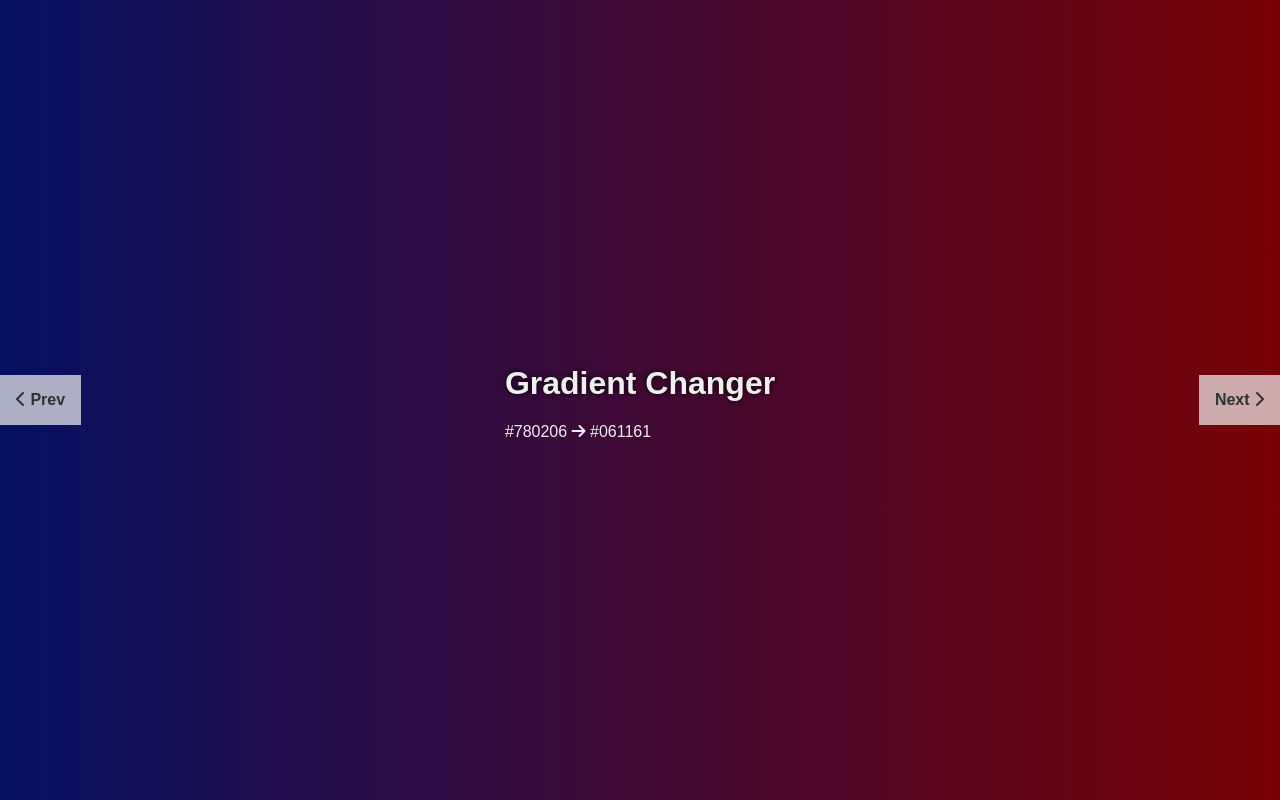
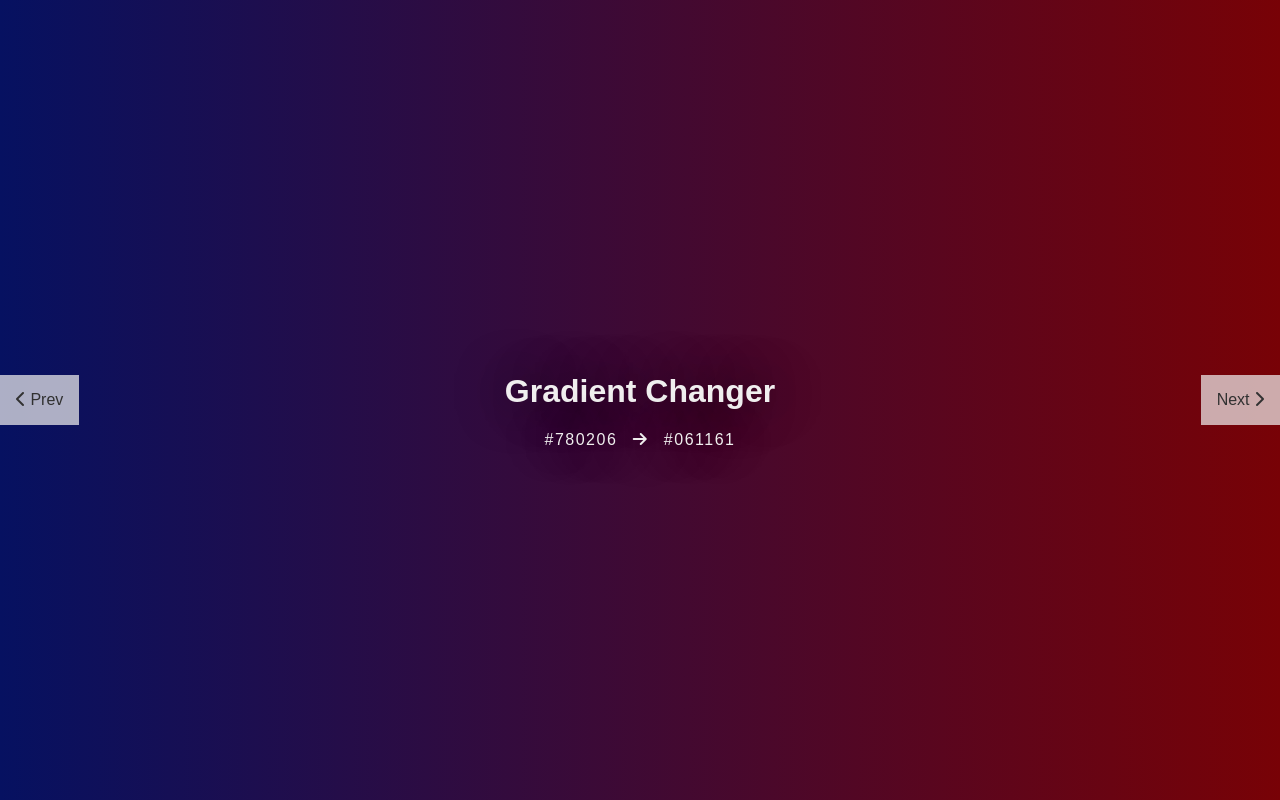
Before and after one commit to Mudi-Igbinoba/Gradient-Changer, a plain HTML site: page index.html in a window 1280 px wide. Drawn offline with Linux system fonts and the light colour scheme; a web font is replaced by a local one.

Commit message:
added final styling

```diff
--- a/style.css
+++ b/style.css
@@ -29,8 +29,21 @@ main {
 }
 
 h1 {
-    text-shadow: 0px 0px 5px #000;
+    text-shadow: 0px 0px 50px #000;
     text-align: center;
+}
+
+p {
+    text-align: center;
+    margin: 0;
+    font-weight: 500;
+    text-transform: uppercase;
+    letter-spacing: 1.5px;
+    text-shadow: 0px 0px 50px #000;
+}
+
+p > i {
+    margin: 0 0.6em;
 }
 
 button {
@@ -40,7 +53,7 @@ button {
     cursor: pointer;
     color: #313131;
     transition: 500ms;
-    font-weight: bold;
+    font-weight: 500;
 }
 
 button:hover,
```
